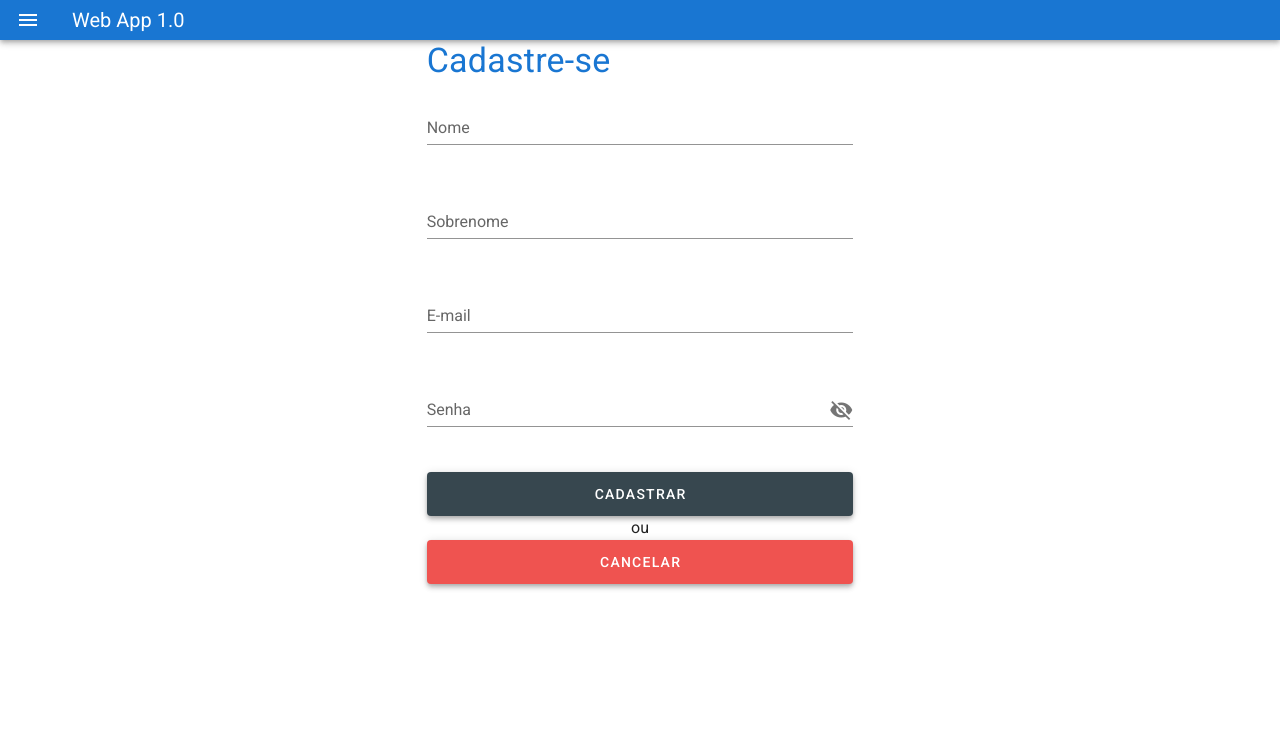
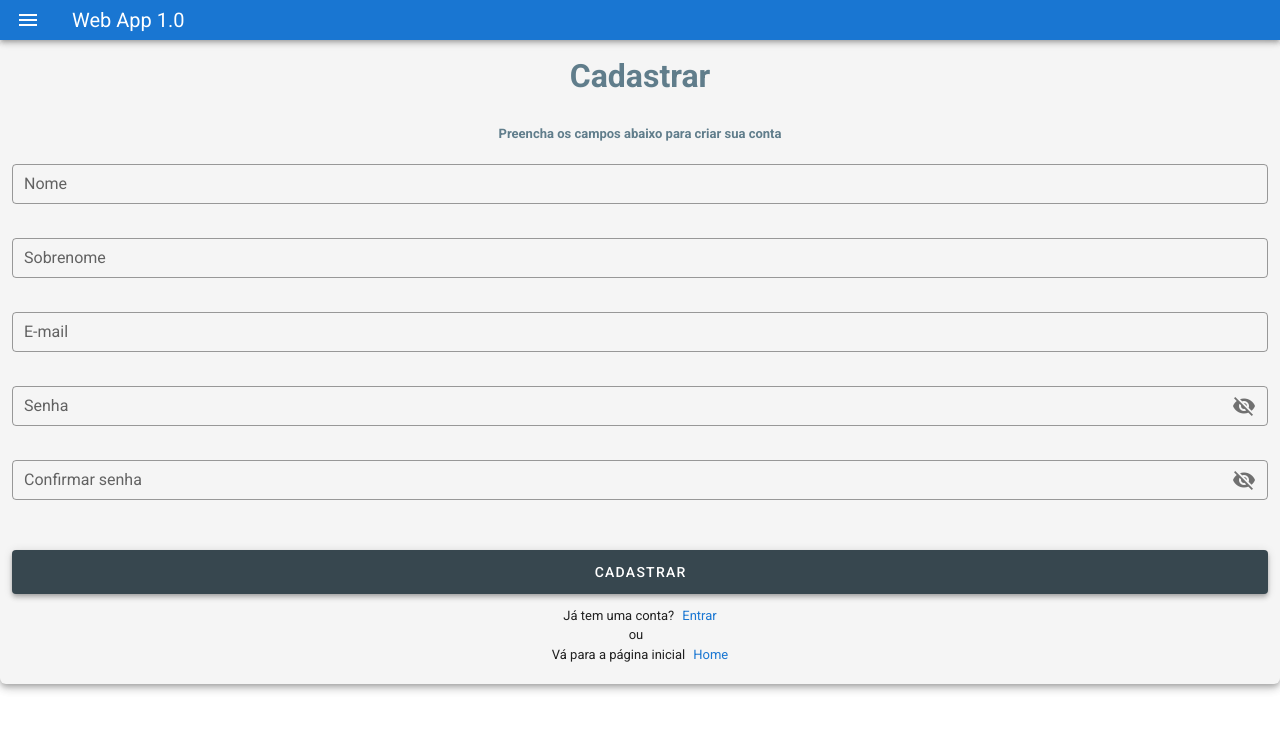
Before and after one commit to thomazfabio/qualitec-agenda, a Vue app: page /register in a window 1280 px wide. Shown: the top 730 px of the page. Built offline with nearby package versions, Linux system fonts and the light colour scheme; no server answers; sample sign-in values are in the browser's storage.

Commit message:
alterado layout form cadastro de users

```diff
--- a/src/components/FormNewUser.vue
+++ b/src/components/FormNewUser.vue
@@ -1,47 +1,87 @@
 <template>
-  <v-row no-gutters justify="center">
-    <v-col sm="4">
-      <p class="primary--text text--accent-4 d-flex display-1">Cadastre-se</p>
+  <v-container
+    fluid
+    class="grey lighten-4 elevation-5 pb-8"
+    style="border-radius: 6px"
+  >
+    <v-row>
+      <v-col>
+        <h1 class="d-flex justify-center" style="color: #607d8b">Cadastrar</h1>
+      </v-col>
+    </v-row>
+    <v-row>
+      <v-col>
+        <p
+          class="d-flex justify-center font-weight-bold"
+          style="font-size: small; color: #607d8b"
+        >
+          Preencha os campos abaixo para criar sua conta
+        </p>
+      </v-col>
+    </v-row>
+
     <v-form v-model="valid">
-        <v-row>
-          <v-col cols="12" md="12">
+      <v-row dense>
+        <v-col>
           <v-text-field
-              v-model="firstname"
-              :rules="nameRules"
             label="Nome"
-              required
+            placeholder="Seu primeiro nome"
+            outlined
+            dense
           ></v-text-field>
         </v-col>
+      </v-row>
 
-          <v-col cols="12" md="12">
+      <v-row dense>
+        <v-col>
           <v-text-field
-              v-model="lastname"
-              :rules="lastNameRules"
             label="Sobrenome"
-              required
+            placeholder="Seu sobrenome"
+            outlined
+            dense
           ></v-text-field>
         </v-col>
+      </v-row>
 
-          <v-col cols="12" md="12">
+      <v-row dense>
+        <v-col>
           <v-text-field
-              v-model="email"
-              :rules="emailRules"
             label="E-mail"
-              required
+            placeholder="Seu e-mail"
+            outlined
+            dense
           ></v-text-field>
         </v-col>
-          <v-col cols="12" md="12">
+      </v-row>
+
+      <v-row dense>
+        <v-col>
           <v-text-field
-              v-model="password"
-              :rules="passRules"
+            label="Senha"
+            placeholder="Sua senha"
+            outlined
+            dense
             :append-icon="showEyePass ? 'mdi-eye' : 'mdi-eye-off'"
             :type="showEyePass ? 'text' : 'password'"
-              label="Senha"
-              required
             @click:append="showEyePass = !showEyePass"
           ></v-text-field>
         </v-col>
       </v-row>
+
+      <v-row dense>
+        <v-col>
+          <v-text-field
+            label="Confirmar senha"
+            placeholder="Confirme sua senha"
+            outlined
+            dense
+            :append-icon="showEyePass ? 'mdi-eye' : 'mdi-eye-off'"
+            :type="showEyePass ? 'text' : 'password'"
+            @click:append="showEyePass = !showEyePass"
+          ></v-text-field>
+        </v-col>
+      </v-row>
+
       <v-row>
         <v-col>
           <router-link style="text-decoration: none" to="register">
@@ -58,25 +98,32 @@
           >
         </v-col>
       </v-row>
-        <p class="d-flex justify-center" style="margin: 0">ou</p>
-        <v-row>
-          <v-col>
+
+      <v-row align-content="center"  justify="center">
+          <p class="pr-2" style="margin: 0; font-size: small;">
+            Já tem uma conta?
+          </p>
           <router-link style="text-decoration: none" to="login">
-              <v-btn
-                large
-                style="color: white"
-                block
-                elevation="4"
-                depressed
-                color="red lighten-1"
-                >Cancelar</v-btn
-              ></router-link
-            >
-          </v-col>
+            <p class="" style="margin: 0; color: primary; font-size: small;">
+              Entrar
+            </p>
+          </router-link>
+      </v-row>
+      <v-row align-content="center"  justify="center">
+        <p class="pr-2" style="margin: 0; font-size: small;">ou</p>
+      </v-row>
+      <v-row align-content="center"  justify="center">
+          <p class="pr-2" style="margin: 0; font-size: small;">
+            Vá para a página inicial
+          </p>
+          <router-link style="text-decoration: none" to="home">
+            <p class="" style="margin: 0; color: primary; font-size: small;">
+              Home
+            </p>
+          </router-link>
       </v-row>
     </v-form>
-    </v-col>
-  </v-row>
+  </v-container>
 </template>
 <script>
 import { updateProfile } from "@firebase/auth";
@@ -118,7 +165,7 @@ export default {
           //update dados user recen criado
           userCredential.user
             .updateProfile({
-              displayName: firstname+"."+lastname,
+              displayName: firstname + "." + lastname,
               photoURL: "https://example.com/jane-q-user/profile.jpg",
             })
             .then((sucess) => {
--- a/src/router/index.js
+++ b/src/router/index.js
@@ -2,7 +2,6 @@ import Vue from 'vue'
 import VueRouter from 'vue-router'
 import HomeView from '../views/HomeView.vue'
 import Account from '../views/Account.vue'
-import SetupSystem from '../views/SetupSystem.vue'
 import Login from '../views/LoginView.vue'
 import Register from '../views/RegisterView.vue'
 import store from '../store/index'
@@ -30,15 +29,6 @@ const routes = [
     path: '/account',
     name: 'account',
     component: Account,
-    meta: {
-      requiresAuth: true
-    }
-  },
-
-  {
-    path: '/setup',
-    name: 'setup',
-    component: SetupSystem,
     meta: {
       requiresAuth: true
     }
```
Also changed, not shown: 1 other file (tests, documents, lock files or other folders). Lines whose indentation alone changed are shown as unchanged.
